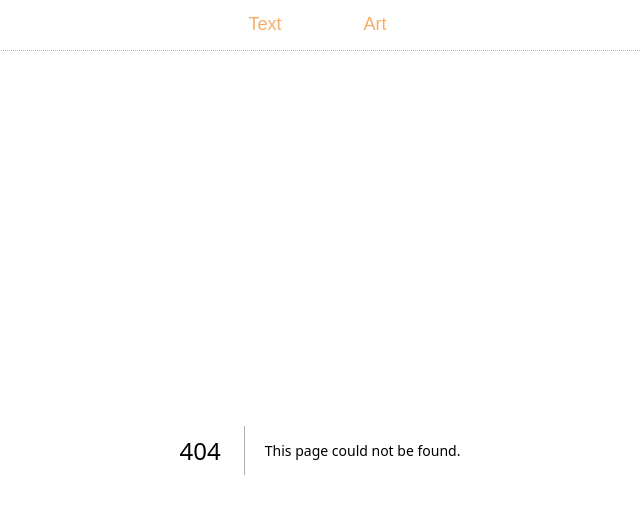
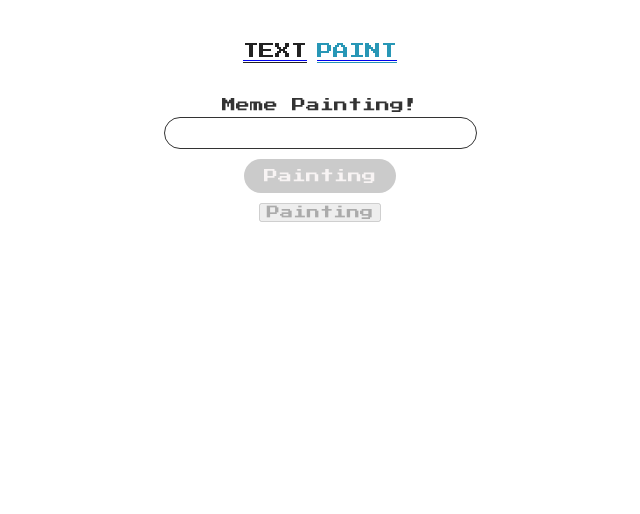
Before and after one commit to bcyunbi/meme-openai, a Next.js app: page /paint in a window 1280 px wide. Before the commit this address had no page. Shown: the top 514 px of the page, without its empty margins (320-960 px from the left). Built offline with nearby package versions, Linux system fonts and the light colour scheme.

Commit message:
feat: set Link active css
1. create links array & add className with statement
2. adjust layout
3. change font-family
4. rename page (art->paint)
5. adjust css

```diff
--- a/pages/_app.js
+++ b/pages/_app.js
@@ -1,14 +1,33 @@
 import Link from 'next/link'
 import '../styles/global.css'
+import { useRouter } from 'next/router'
+import { useEffect, useState } from 'react'
 
 export default function MyApp({ Component, pageProps }) {
+  const router = useRouter()
+  const [path, setPath] = useState('/')
+  useEffect(() => {
+    setPath(router.asPath)
+  }, [router])
   return (
     <>
       <div className='nav'>
-        <Link href='/'>Text</Link>
-        <Link href='/art'>Art</Link>
+        {links.map((link) => {
+          return (
+            <Link key={link.href} href={link.href}>
+              <span className={path === link.href ? 'link-active' : ''}>
+                {link.label}
+              </span>
+            </Link>
+          )
+        })}
       </div>
       <Component {...pageProps} />
     </>
   )
 }
+
+const links = [
+  { href: '/', label: 'Text' },
+  { href: '/paint', label: 'paint' },
+]
--- /dev/null
+++ b/pages/paint.js
@@ -0,0 +1,48 @@
+import { useState } from 'react'
+
+export default function MyPage() {
+  const [prompt, setPrompt] = useState('')
+  const [answer, setAnswer] = useState('')
+  const [isLoading, setIsLoading] = useState(false)
+
+  async function handleSubmit(e) {
+    e.preventDefault()
+    setIsLoading(true)
+
+    const response = await fetch('/api/get-painting', {
+      method: 'POST',
+      headers: {
+        Accept: 'application/json',
+        'Content-Type': 'application/json',
+      },
+      body: JSON.stringify({ prompt: prompt }),
+    })
+    const data = await response.json()
+    setAnswer(data.text)
+    setIsLoading(false)
+  }
+
+  function handleChange(e) {
+    setPrompt(e.target.value)
+  }
+
+  return (
+    <div className='container'>
+      <div>Meme Painting!</div>
+      <form className='form' disabled={true} onSubmit={handleSubmit}>
+        <input className='prompt-field' type='text' onChange={handleChange} />
+        <button className='prompt-button' disabled={true}>
+          Painting
+        </button>
+        <button disabled={true}>
+          Painting
+        </button>
+      </form>
+      {isLoading ? (
+        <div className='loading-spinner'></div>
+      ) : (
+        <img src={answer} />
+      )}
+    </div>
+  )
+}
--- a/styles/global.css
+++ b/styles/global.css
@@ -1,13 +1,17 @@
-body,
+@import url('https://fonts.googleapis.com/css2?family=Press+Start+2P&display=swap');
 html {
   padding: 0;
   margin: 0;
 }
 
 body {
-  font-family: sans-serif;
   line-height: 1.65;
   color: #333;
+  padding: 20px;
+}
+
+* {
+  font-family: 'Press Start 2P', cursive;
 }
 
 .answer-area {
@@ -16,26 +20,39 @@ body {
   font-size: 1.15rem;
 }
 
-.our-form {
+.form {
   display: flex;
+  flex-direction: column;
+  align-items: center;
+  justify-content: center;
   margin-bottom: 1rem;
+  gap: 10px;
 }
 
 .prompt-field {
   flex: 1;
   color: #333;
   padding: 5px;
-  font-size: 1rem;
-  margin-right: 10px;
+  font-size: 0.875rem;
+  padding: 8px 10px;
+  border-radius: 30px;
+  border: 1px solid #333;
 }
 
 .prompt-button {
-  padding: 10px;
-  font-size: 1rem;
-  color: #fff;
+  cursor: pointer;
+  padding: 10px 20px;
+  font-size: 0.875rem;
+  color: rgb(248, 244, 244);
   border: none;
-  border-radius: 5px;
-  background-color: rgb(46, 98, 255);
+  border-radius: 30px;
+  background-color: rgb(55, 153, 233);
+}
+
+.prompt-button:disabled {
+  cursor: not-allowed;
+  pointer-events: none;
+  background-color: rgb(203, 203, 203);
 }
 
 @-webkit-keyframes rotate-forever {
@@ -114,7 +131,8 @@ body {
   flex-direction: column;
   max-width: 700px;
   margin: 0 auto;
-  padding: 10px 20px;
+  padding: 20px;
+  font-size: 0.875rem;
 }
 
 .container img {
@@ -131,13 +149,28 @@ body {
   align-items: center;
   gap: 10px;
   flex-direction: row;
-  border-bottom: 1px dotted rgb(181, 181, 181);
 }
 
-.nav a {
-  width: 100px;
+.nav span {
+  width: 120px;
   text-align: center;
-  color: #f5ae66;
-  font-size: 18px;
+  color: #222;
+  font-weight: 300;
+  font-size: 1rem;
+  text-transform: uppercase;
   text-decoration: none;
+  padding-bottom: 3px;
+  border-bottom: 1px solid #222;
+  cursor: pointer;
 }
+
+.nav .link-active {
+  font-weight: 500;
+  color: #2897b6;
+  border-color: #2897b6;
+}
+
+.gif-list {
+  padding: 0px;
+  list-style-type: none;
+}
```
Also changed, not shown: pages/art.js (deleted, +0 -42 lines), pages/index.js (+9 -10 lines).
